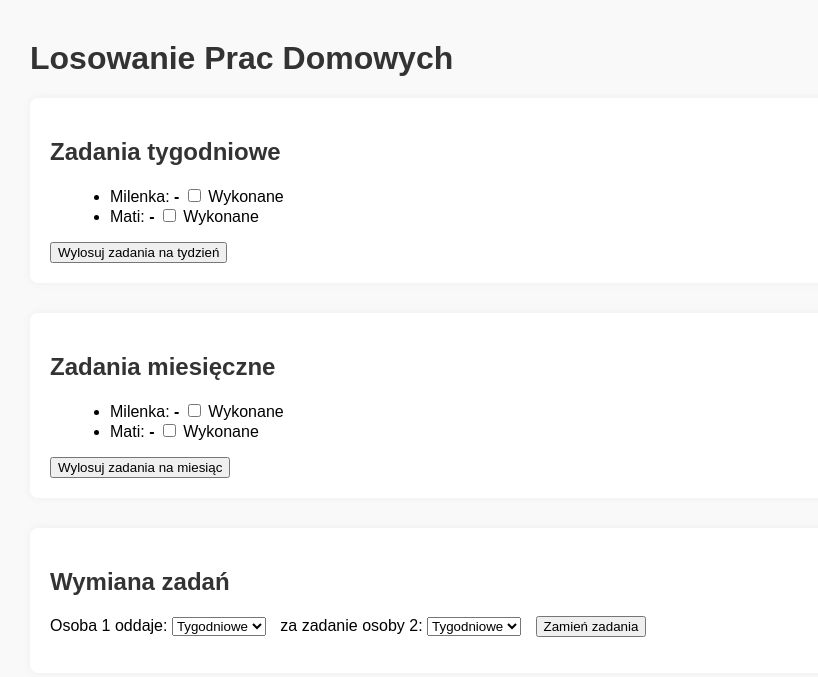
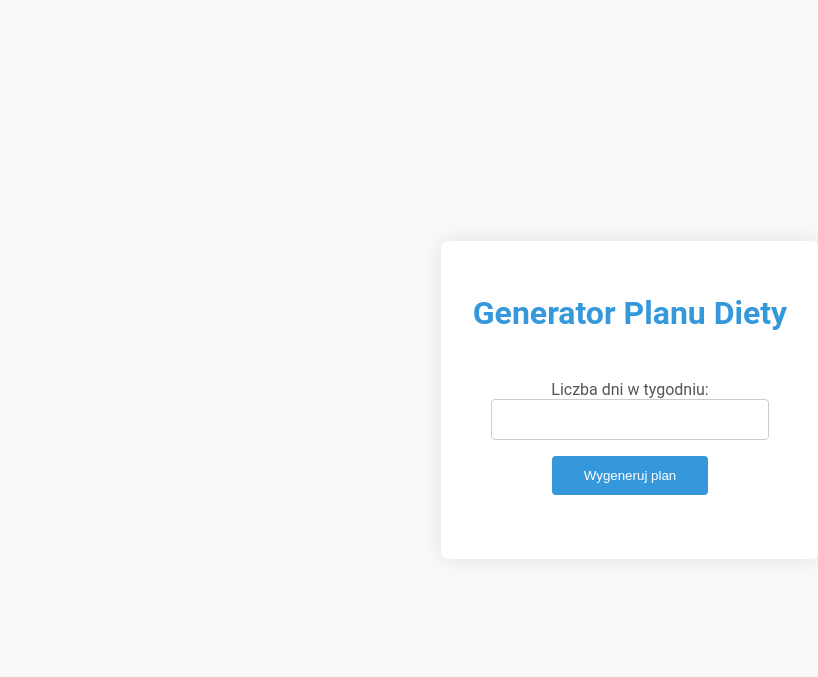
Before and after one commit to Risingoo/home, a plain HTML site: page index.html in a window 1280 px wide. Shown: the whole page, without its empty margins (10-828 px from the left). Drawn offline with Linux system fonts and the light colour scheme.

Commit message:
Add files via upload

```diff
--- a/index.html
+++ b/index.html
@@ -1,45 +1,21 @@
 <!DOCTYPE html>
 <html lang="pl">
 <head>
-  <meta charset="UTF-8">
-  <title>Losowanie Prac Domowych</title>
-  <link rel="stylesheet" href="style.css">
+    <meta charset="UTF-8">
+    <meta name="viewport" content="width=device-width, initial-scale=1.0">
+    <title>Dieta</title>
+    <link rel="stylesheet" href="styles.css">
 </head>
 <body>
-  <h1>Losowanie Prac Domowych</h1>
-
-  <section>
-    <h2>Zadania tygodniowe</h2>
-    <ul id="weekly-tasks-list"></ul>
-    <button onclick="drawWeeklyTasks()">Wylosuj zadania na tydzień</button>
-  </section>
-
-  <section>
-    <h2>Zadania miesięczne</h2>
-    <ul id="monthly-tasks-list"></ul>
-    <button onclick="drawMonthlyTasks()">Wylosuj zadania na miesiąc</button>
-  </section>
-
-  <section>
-    <h2>Wymiana zadań</h2>
-    <div>
-      <label>Osoba 1 oddaje:
-        <select id="person1-gives">
-          <option value="week">Tygodniowe</option>
-          <option value="month">Miesięczne</option>
-        </select>
-      </label>
-      <label>za zadanie osoby 2:
-        <select id="person2-gives">
-          <option value="week">Tygodniowe</option>
-          <option value="month">Miesięczne</option>
-        </select>
-      </label>
-      <button onclick="swapSelectedTasks()">Zamień zadania</button>
+    <div class="container">
+        <h1>Generator Planu Diety</h1>
+        <form id="mealPlanForm">
+            <label for="days">Liczba dni w tygodniu:</label>
+            <input type="number" id="days" name="days" required>
+            <button type="submit">Wygeneruj plan</button>
+        </form>
+        <div id="result"></div>
     </div>
-    <p id="swap-info"></p>
-  </section>
-
-  <script src="script.js"></script>
+    <script src="script.js"></script>
 </body>
 </html>
--- a/script.js
+++ b/script.js
@@ -1,110 +1,46 @@
-// Zadania
-const weeklyTasks = ['Zmywanie', 'Odkurzanie', 'Wynoszenie śmieci', 'Sprzątanie kuchni'];
-const monthlyTasks = ['Mycie pralki', 'Mycie prysznica', 'Czyszczenie lodówki'];
+document.getElementById('mealPlanForm').addEventListener('submit', async (event) => {
+    event.preventDefault();
 
-let assignments = {
-  week: [null, null],
-  month: [null, null]
-};
+    const days = document.getElementById('days').value;
+    const resultDiv = document.getElementById('result');
 
-let done = {
-  week: [false, false],
-  month: [false, false]
-};
+    if (!days || days < 1 || days > 28) {
+        resultDiv.innerHTML = '<p>Proszę wprowadzić liczbę dni w granicach od 1 do 28.</p>';
+        return;
+    }
 
-// Losowanie zadań tygodniowych
-function drawWeeklyTasks() {
-  let tasks = [...weeklyTasks];
-  assignments.week = [];
-  for (let i = 0; i < 2; i++) {
-    const idx = Math.floor(Math.random() * tasks.length);
-    assignments.week.push(tasks.splice(idx, 1)[0]);
-  }
-  done.week = [false, false];
-  updateTaskLists();
-  saveState();
-}
+    try {
+        const apiKey = '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';
+        const prompt = {
+            "prompt": "Generuj plan posiłków na cały tydzień dla 1 osoby, która ma konsumpcję kkaloryczną wynoszącą 2000 kcal. Upewnij się, że plan nie zawiera laktozy i jest zbilansowany. Rozważ różne rodzaje danek, takie jak śniadania, obiady i kolacje.",
+            "days": days,
+            "number_of_people": 1,
+            "calories": 2000,
+            "lactose_free": true
+        };
 
-// Losowanie zadań miesięcznych
-function drawMonthlyTasks() {
-  let tasks = [...monthlyTasks];
-  assignments.month = [];
-  for (let i = 0; i < 2; i++) {
-    const idx = Math.floor(Math.random() * tasks.length);
-    assignments.month.push(tasks.splice(idx, 1)[0]);
-  }
-  done.month = [false, false];
-  updateTaskLists();
-  saveState();
-}
+        // Używamy właściwego endpointa API Perplexity.io
+        const apiUrl = 'https://api.perplexity.ai/chat/completions';
 
-// Wyświetlanie zadań z checkboxami
-function updateTaskLists() {
-  document.getElementById('weekly-tasks-list').innerHTML = `
-    <li>
-      Milenka: <b>${assignments.week[0] || '-'}</b>
-      <input type="checkbox" id="week1" onchange="markDone('week',0)" ${isDone('week',0) ? 'checked' : ''}> Wykonane
-    </li>
-    <li>
-      Mati: <b>${assignments.week[1] || '-'}</b>
-      <input type="checkbox" id="week2" onchange="markDone('week',1)" ${isDone('week',1) ? 'checked' : ''}> Wykonane
-    </li>
-  `;
-  document.getElementById('monthly-tasks-list').innerHTML = `
-    <li>
-      Milenka: <b>${assignments.month[0] || '-'}</b>
-      <input type="checkbox" id="month1" onchange="markDone('month',0)" ${isDone('month',0) ? 'checked' : ''}> Wykonane
-    </li>
-    <li>
-      Mati: <b>${assignments.month[1] || '-'}</b>
-      <input type="checkbox" id="month2" onchange="markDone('month',1)" ${isDone('month',1) ? 'checked' : ''}> Wykonane
-    </li>
-  `;
-}
+        console.log('Fetching data from:', apiUrl);
 
-// Odhaczanie wykonania zadania
-function markDone(type, idx) {
-  done[type][idx] = document.getElementById(type + (idx+1)).checked;
-  saveState();
-}
+        const response = await fetch(apiUrl, {
+            method: 'POST',
+            headers: {
+                'Content-Type': 'application/json',
+                'Authorization': `Bearer ${apiKey}`
+            },
+            body: JSON.stringify(prompt)
+        });
 
-function isDone(type, idx) {
-  return done[type][idx];
-}
+        if (!response.ok) {
+            throw new Error(`Błąd: ${response.status} - ${response.statusText}`);
+        }
 
-// Wymiana wybranych zadań
-function swapSelectedTasks() {
-  const person1Gives = document.getElementById('person1-gives').value;
-  const person2Gives = document.getElementById('person2-gives').value;
-
-  // Zamiana wybranych zadań
-  [assignments[person1Gives][0], assignments[person2Gives][1]] = [assignments[person2Gives][1], assignments[person1Gives][0]];
-  [done[person1Gives][0], done[person2Gives][1]] = [false, false]; // Reset wykonania po zamianie
-
-  updateTaskLists();
-  document.getElementById('swap-info').innerText = "Zadania zostały zamienione!";
-  saveState();
-}
-
-// Zapisywanie stanu w LocalStorage
-function saveState() {
-  localStorage.setItem('assignments', JSON.stringify(assignments));
-  localStorage.setItem('done', JSON.stringify(done));
-}
-
-// Ładowanie stanu z LocalStorage
-function loadState() {
-  const data = localStorage.getItem('assignments');
-  const doneData = localStorage.getItem('done');
-  if (data) assignments = JSON.parse(data);
-  if (doneData) done = JSON.parse(doneData);
-  updateTaskLists();
-}
-
-window.onload = loadState;
-
-// Udostępnienie funkcji do HTML
-window.markDone = markDone;
-window.swapSelectedTasks = swapSelectedTasks;
-window.drawWeeklyTasks = drawWeeklyTasks;
-window.drawMonthlyTasks = drawMonthlyTasks;
+        const data = await response.json();
+        resultDiv.innerHTML = '<pre>' + JSON.stringify(data, null, 2) + '</pre>';
+    } catch (error) {
+        console.error('Błąd:', error.message);
+        resultDiv.innerHTML = '<p>Wystąpił błąd podczas generowania planu.</p>';
+    }
+});
--- /dev/null
+++ b/styles.css
@@ -0,0 +1,69 @@
+body {
+    font-family: 'Roboto', sans-serif;
+    background-color: #f9f9fa;
+    margin: 0;
+    padding: 0;
+    display: flex;
+    justify-content: center;
+    align-items: center;
+    height: 100vh;
+}
+
+.container {
+    background-color: #fff;
+    padding: 2rem;
+    border-radius: 8px;
+    box-shadow: 0 0 20px rgba(0, 0, 0, 0.1);
+    text-align: center;
+    max-width: 400px;
+}
+
+h1 {
+    color: #3498db;
+    margin-bottom: 2rem;
+}
+
+form {
+    display: flex;
+    flex-direction: column;
+    align-items: center;
+}
+
+label {
+    margin-top: 1rem;
+    color: #555;
+}
+
+input[type="number"] {
+    padding: 0.75rem;
+    border: 1px solid #ccc;
+    border-radius: 4px;
+    margin-bottom: 1rem;
+    width: 80%;
+}
+
+button {
+    padding: 0.75rem 2rem;
+    background-color: #3498db;
+    color: #fff;
+    border: none;
+    border-radius: 4px;
+    cursor: pointer;
+    transition: background-color 0.3s ease;
+}
+
+button:hover {
+    background-color: #2980b9;
+}
+
+#result {
+    margin-top: 2rem;
+    text-align: left;
+}
+
+pre {
+    background-color: #f4f4f9;
+    padding: 1rem;
+    border-radius: 4px;
+    overflow-x: auto;
+}
```
